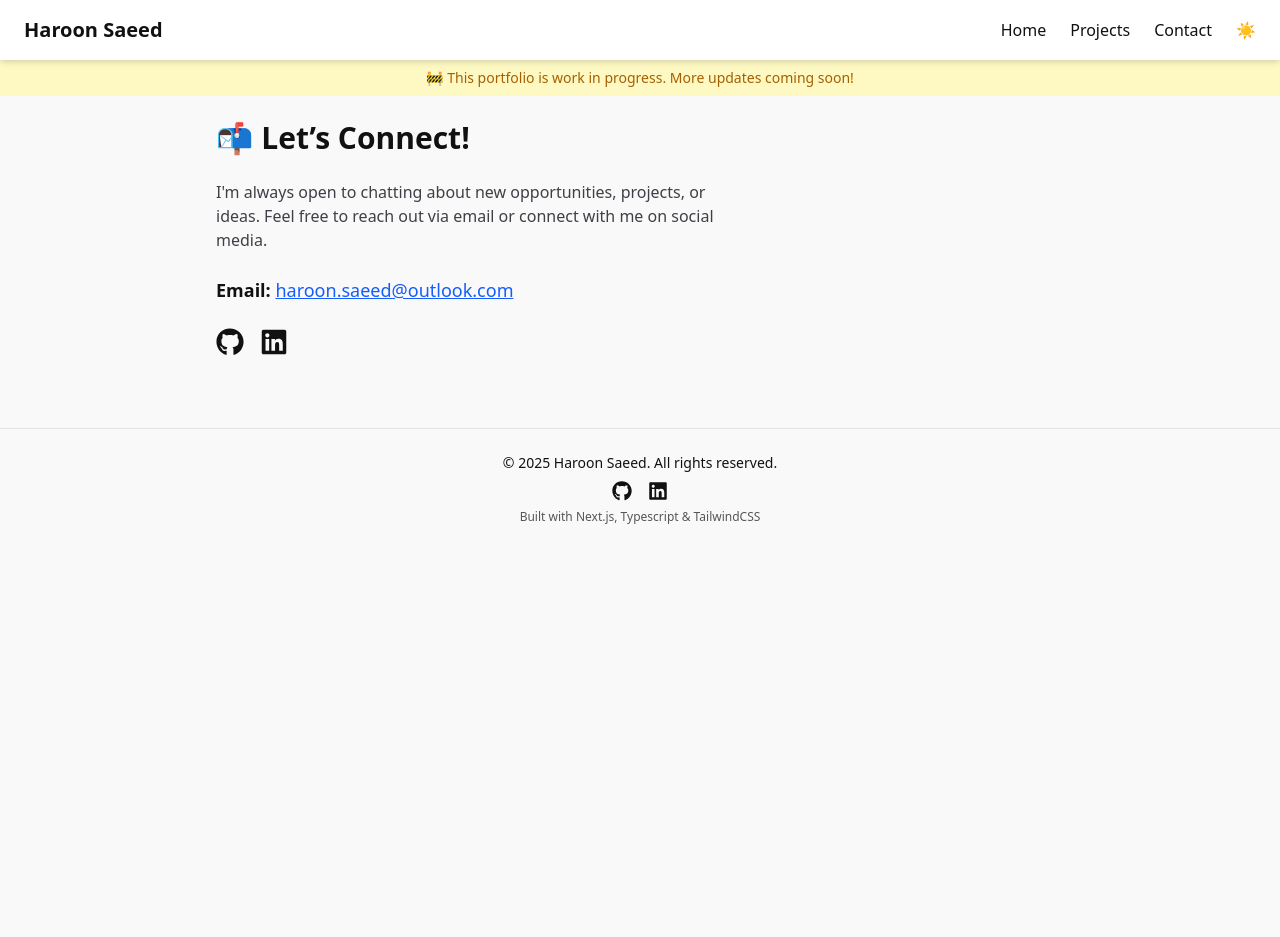
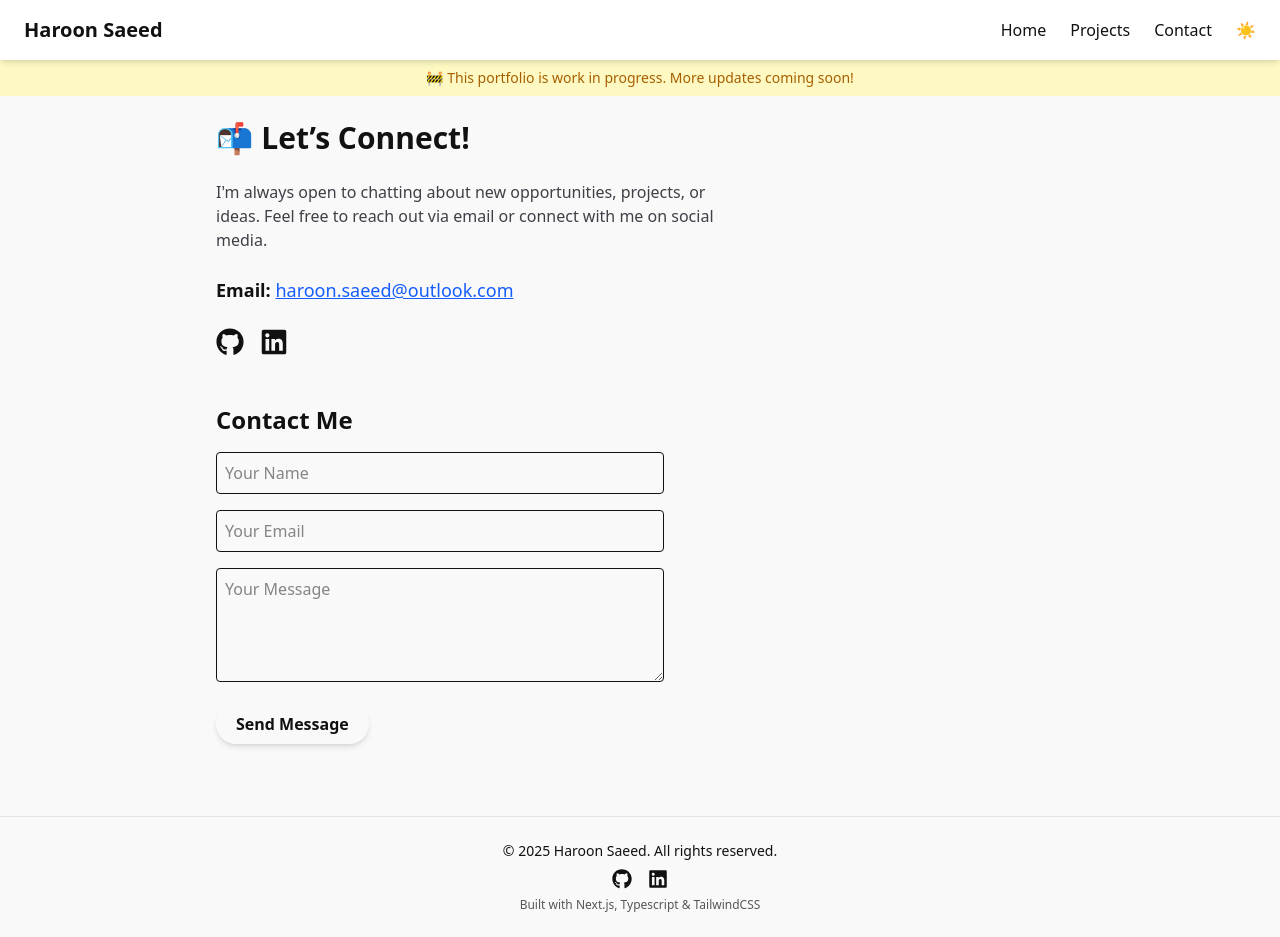
Before and after one commit to haroon-code-hub/my-portfolio, a Next.js app: page /contact in a window 1280 px wide. Before the commit the page ends 800 px from the top, so only its background shows below. Built offline with nearby package versions, Linux system fonts and the light colour scheme.

Commit message:
chore: add sitemap and robots

```diff
--- a/app/contact/page.tsx
+++ b/app/contact/page.tsx
@@ -1,3 +1,4 @@
+import ContactForm from "@/components/ContactForm";
 import { FaGithub, FaLinkedin } from "react-icons/fa";
 
 export default function Contact() {
@@ -36,6 +37,7 @@ export default function Contact() {
           <FaLinkedin size={28} />
         </a>
       </div>
+      <ContactForm />
     </section>
   );
 }
--- /dev/null
+++ b/components/ContactForm.tsx
@@ -0,0 +1,46 @@
+export default function ContactForm() {
+  const formId = process.env.FORMSPREE_ID || "";
+  return (
+    <>
+      <section className="space-y-4 mt-12">
+        <h2 className="text-2xl font-bold text-textLight dark:text-textDark">
+          Contact Me
+        </h2>
+        <form
+          action={`https://formspree.io/f/${formId}`}
+          method="POST"
+          className="space-y-4 max-w-md"
+        >
+          <input
+            type="text"
+            name="name"
+            placeholder="Your Name"
+            className="w-full p-2 border rounded bg-backgroundLight dark:bg-backgroundDark"
+            required
+          />
+          <input
+            type="email"
+            name="email"
+            placeholder="Your Email"
+            className="w-full p-2 border rounded bg-backgroundLight dark:bg-backgroundDark"
+            required
+          />
+          <textarea
+            name="message"
+            placeholder="Your Message"
+            rows={4}
+            className="w-full p-2 border rounded bg-backgroundLight dark:bg-backgroundDark"
+            required
+          />
+          <button
+            type="submit"
+            className="bg-gradient-to-r from-primaryLight to-primaryDark hover:from-primaryDark hover:to-primaryLight font-semibold py-2 px-5 rounded-full shadow-md dark:shadow-none transition-all duration-300 ease-in-out
+  "
+          >
+            Send Message
+          </button>
+        </form>
+      </section>
+    </>
+  );
+}
--- /dev/null
+++ b/next-sitemap.config.js
@@ -0,0 +1,5 @@
+/** @type {import('next-sitemap').IConfig} */
+module.exports = {
+  siteUrl: "https://my-portfolio-eosin-psi-34.vercel.app",
+  generateRobotsTxt: true,
+};
--- a/package.json
+++ b/package.json
@@ -9,10 +9,12 @@
     "lint": "next lint",
     "test": "jest",
     "test:watch": "jest --watch",
-    "test:ci": "jest --ci --runInBand"
+    "test:ci": "jest --ci --runInBand",
+    "postbuild": "next-sitemap"
   },
   "dependencies": {
     "next": "15.4.5",
+    "next-sitemap": "^4.2.3",
     "next-themes": "^0.4.6",
     "react": "19.1.0",
     "react-dom": "19.1.0",
```
Also changed, not shown: 1 other file (tests, documents, lock files or other folders).
